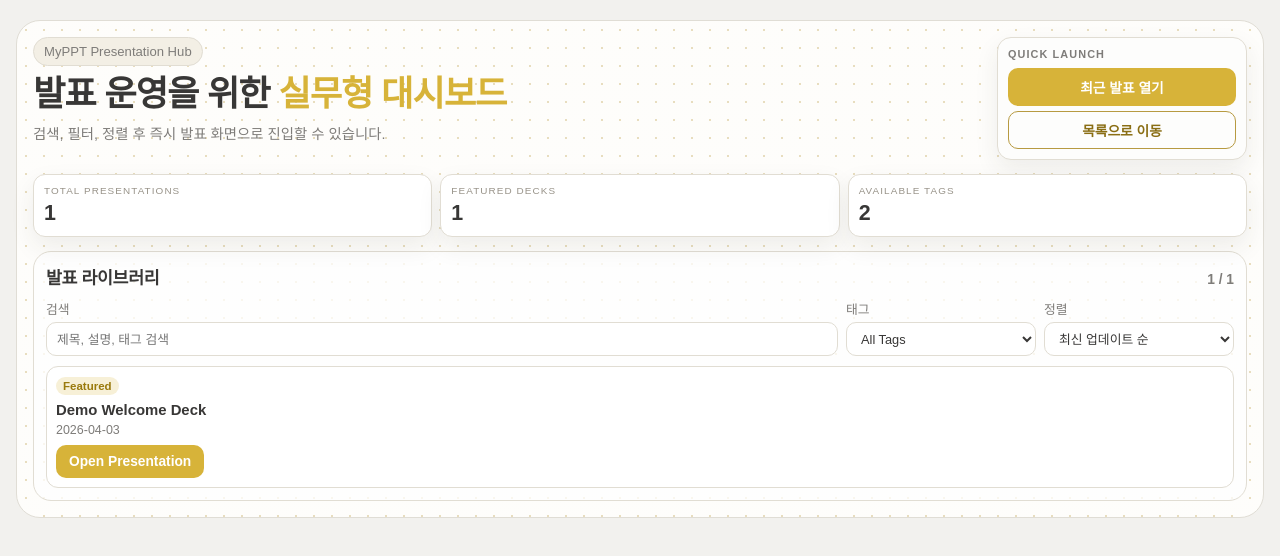
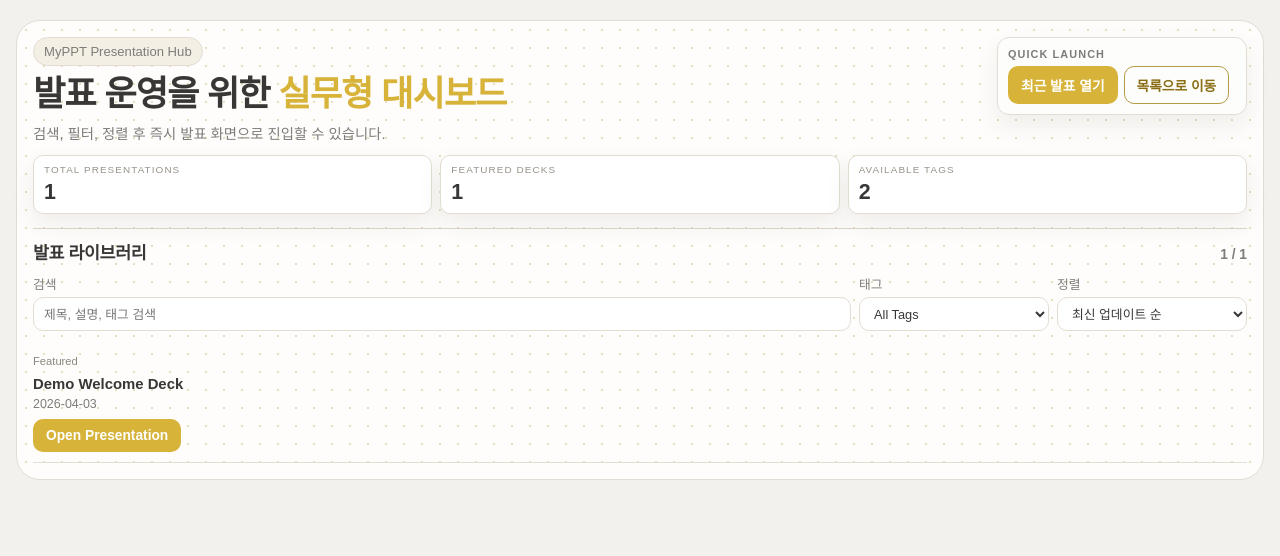
Before and after one commit to hefxpzwk/myppt, a React (Vite) app: page / in a window 1280 px wide. Shown: the top 556 px of the page. Built offline with nearby package versions, Linux system fonts and the light colour scheme.

Commit message:
style: keep cards only for key dashboard areas

```diff
--- a/src/styles/global.css
+++ b/src/styles/global.css
@@ -94,7 +94,7 @@ a {
 
 .dashboard-cta-card {
   border: 1px solid var(--color-border);
-  border-radius: 14px;
+  border-radius: 12px;
   background: #fdfdfc;
   padding: 10px;
   box-shadow: var(--shadow-soft);
@@ -116,24 +116,26 @@ a {
 }
 
 .dashboard-cta-card__actions {
-  margin-top: 8px;
-  display: grid;
-  gap: 5px;
+  margin-top: 6px;
+  display: flex;
+  gap: 6px;
+  flex-wrap: wrap;
 }
 
 .dashboard-summary {
-  margin-top: 14px;
+  margin-top: 12px;
   display: grid;
   grid-template-columns: repeat(3, minmax(0, 1fr));
   gap: 8px;
+  padding: 0;
 }
 
 .summary-card {
   border: 1px solid var(--color-border);
-  border-radius: var(--radius-md);
+  border-radius: 10px;
   background: #fff;
   box-shadow: var(--shadow-soft);
-  padding: 10px;
+  padding: 8px 10px;
 }
 
 .summary-card__label {
@@ -158,10 +160,10 @@ a {
 
 .dashboard-section {
   margin-top: 14px;
-  border: 1px solid var(--color-border);
-  border-radius: var(--radius-lg);
-  background: rgba(255, 255, 255, 0.74);
-  padding: 12px;
+  border-top: 1px solid #ddd7cb;
+  border-radius: 0;
+  background: transparent;
+  padding: 10px 0 0;
 }
 
 .dashboard-section__header {
@@ -212,31 +214,30 @@ a {
 
 .presentation-grid {
   margin-top: 10px;
-  display: grid;
-  grid-template-columns: repeat(auto-fit, minmax(210px, 1fr));
-  gap: 8px;
+  display: block;
 }
 
 .presentation-card {
-  border: 1px solid var(--color-border);
-  border-radius: var(--radius-md);
-  background: var(--color-surface-strong);
-  padding: 9px;
+  border: 0;
+  border-bottom: 1px solid #e0ddd5;
+  border-radius: 0;
+  background: transparent;
+  padding: 10px 0;
 }
 
 .presentation-card--empty {
-  grid-column: 1 / -1;
+  padding: 12px 0;
 }
 
 .presentation-card__badge {
   margin: 0;
-  display: inline-flex;
-  padding: 3px 7px;
-  border-radius: 999px;
-  background: rgba(215, 179, 57, 0.2);
-  color: #9a7a0d;
-  font-size: 0.72rem;
-  font-weight: 600;
+  display: inline-block;
+  padding: 0;
+  border-radius: 0;
+  background: transparent;
+  color: #8b877f;
+  font-size: 0.7rem;
+  font-weight: 500;
 }
 
 .presentation-card h3 {
```
